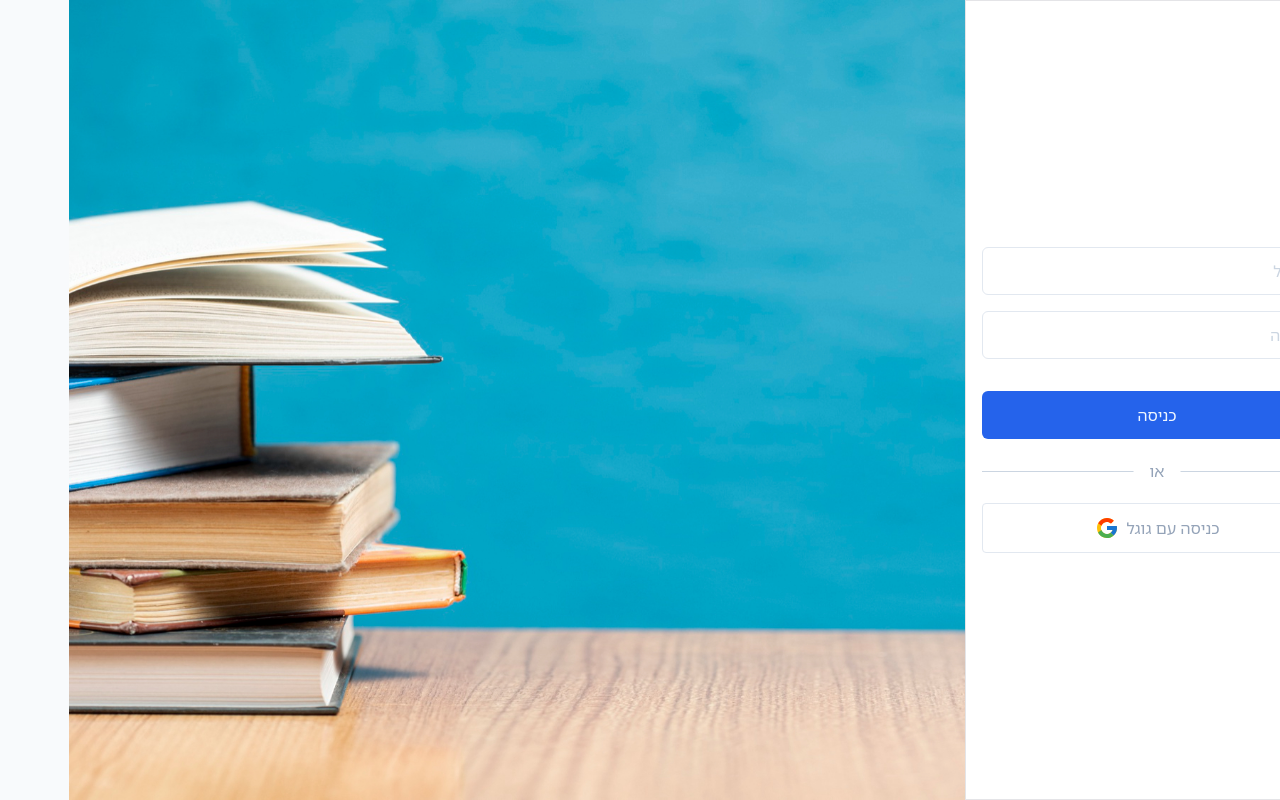
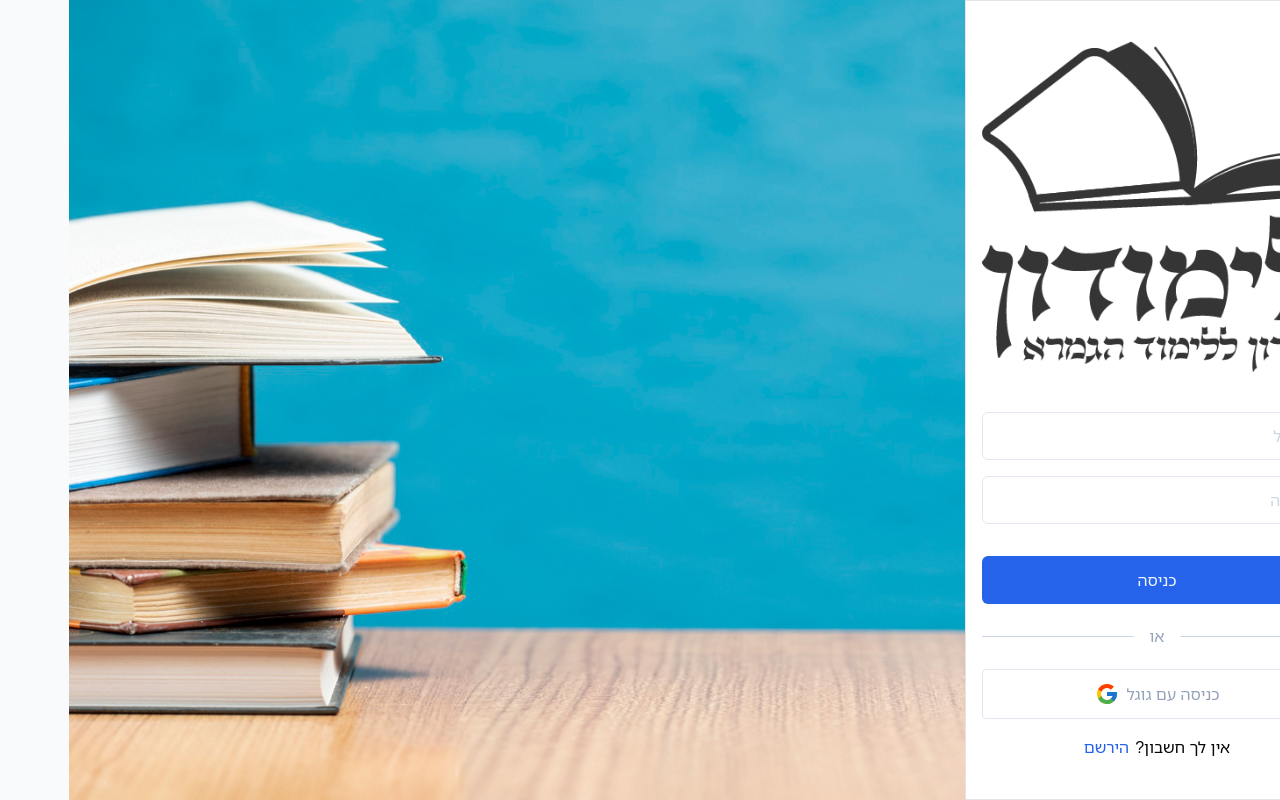
Before and after one commit to avrahamvais123/limudon, a Next.js app: page /auth/login in a window 1280 px wide. Built offline with nearby package versions, Linux system fonts and the light colour scheme.

Commit message:
complete login and signin form and page

```diff
--- a/src/app/(pages)/auth/components/Login.jsx
+++ b/src/app/(pages)/auth/components/Login.jsx
@@ -8,6 +8,7 @@ import { useRouter } from "next/navigation";
 import { signIn } from "next-auth/react";
 import { FcGoogle } from "react-icons/fc";
 import axios from "axios";
+import Image from "next/image";
 
 const schema = yup
   .object({
@@ -52,6 +53,15 @@ const Login = () => {
         className="size-full p-4 bg-white border flex flex-col justify-center gap-4"
         onSubmit={handleSubmit(onSubmit)}
       >
+        <Image
+          src="/logo-limudon.png"
+          alt="avatar"
+          width={72}
+          height={72}
+          priority
+          className="self-center w-auto mb-6"
+        />
+
         <Input
           name="אימייל"
           errors={errors.email}
@@ -89,6 +99,18 @@ const Login = () => {
             <FcGoogle className="text-2xl" />
           </button>
         </div>
+
+        <div className="flex items-center justify-center">
+          <p className="">
+            אין לך חשבון?
+            <span
+              onClick={() => router.push("/auth/signup")}
+              className="text-p-600 mr-1.5 cursor-pointer"
+            >
+              הירשם
+            </span>
+          </p>
+        </div>
       </form>
     </>
   );
--- a/src/app/(pages)/auth/components/Signup.jsx
+++ b/src/app/(pages)/auth/components/Signup.jsx
@@ -6,6 +6,7 @@ import * as yup from "yup";
 import Input from "../../../ui/Input";
 import { useRouter } from "next/navigation";
 import axios from "axios";
+import Image from "next/image";
 
 const schema = yup
   .object({
@@ -51,6 +52,15 @@ const Signup = () => {
       className="size-full p-4 bg-white border flex flex-col justify-center gap-4"
       onSubmit={handleSubmit(onSubmit)}
     >
+      <Image
+        src="/logo-limudon.png"
+        alt="avatar"
+        width={72}
+        height={72}
+        priority
+        className="self-center w-auto mb-6"
+      />
+
       <Input
         name="שם"
         errors={errors.username}
@@ -70,6 +80,18 @@ const Signup = () => {
       >
         שליחה
       </button>
+
+      <div className="flex items-center justify-center">
+        <p className="">
+          יש לך כבר חשבון?
+          <span
+            onClick={() => router.push("/auth/login")}
+            className="text-p-600 mr-1.5 cursor-pointer"
+          >
+            היכנס
+          </span>
+        </p>
+      </div>
     </form>
   );
 };
--- a/src/app/components/Header.jsx
+++ b/src/app/components/Header.jsx
@@ -5,9 +5,13 @@ import React from "react";
 import { Button } from "@/components/ui/button";
 import Menu from "../ui/Menu";
 import { usePathname } from "next/navigation";
+import { user } from "@lib/valtio";
+import { FaUserAlt } from "react-icons/fa";
 
 const Header = () => {
   const pathname = usePathname();
+  console.log("user: ", user);
+  console.log("user?.picture: ", user?.picture);
 
   // Define routes where Header should not be displayed
   const noHeaderRoutes = ["/auth/login", "/auth/signup"];
@@ -33,7 +37,26 @@ const Header = () => {
 
           <Menu items={items} />
 
-          <Button>כניסה</Button>
+          <div className="h-full min-w-fit flex items-center justify-center gap-4">
+            <div className="flex flex-col items-center justify-center text-xs">
+              <p className="">{`שלום ${user?.name || "אורח"}`}</p>
+              <p className="">{`ניקוד: ${user?.score || 0}`}</p>
+            </div>
+            {user?.picture !== "" ? (
+              <Image
+                src="/logo-limudon.png"
+                alt="avatar"
+                width={20}
+                height={20}
+                priority
+                className="w-auto"
+              />
+            ) : (
+              <div className="h-10 w-auto aspect-square bg-s-200 rounded-full p-2 flex items-center justify-center">
+                <FaUserAlt className="size-full text-s-400" />
+              </div>
+            )}
+          </div>
         </header>
       )}
     </>
--- a/src/app/components/Main.jsx
+++ b/src/app/components/Main.jsx
@@ -8,14 +8,15 @@ import { user } from "@lib/valtio";
 import { useUpdateEffect } from "react-use";
 
 const Main = () => {
-  const [value, updateCookie, deleteCookie] = useCookie("token");
+  const [value] = useCookie("token");
   const snapshot = useSnapshot(user);
   const { decodedToken, isExpired } = useJwt(value);
 
-  console.log('snapshot: ', snapshot);
+  console.log("snapshot: ", snapshot);
 
   useUpdateEffect(() => {
     console.log("decodedToken from useeffect: ", decodedToken);
+    if (!decodedToken) return;
     user.userId = decodedToken?.userId;
     user.name = decodedToken?.name;
     user.email = decodedToken?.email;
@@ -34,25 +35,7 @@ const Main = () => {
 
       <button
         onClick={() => {
-          updateCookie("my-awesome-cookie");
-        }}
-      >
-        update cookie
-      </button>
-
-      <button
-        onClick={() => {
-          deleteCookie("token");
-        }}
-      >
-        delete cookie
-      </button>
-
-      <button
-        onClick={() => {
           console.log("user: ", user);
-          //user = "שלמה";
-          user.name = "שלמה";
         }}
       >
         set user
```
